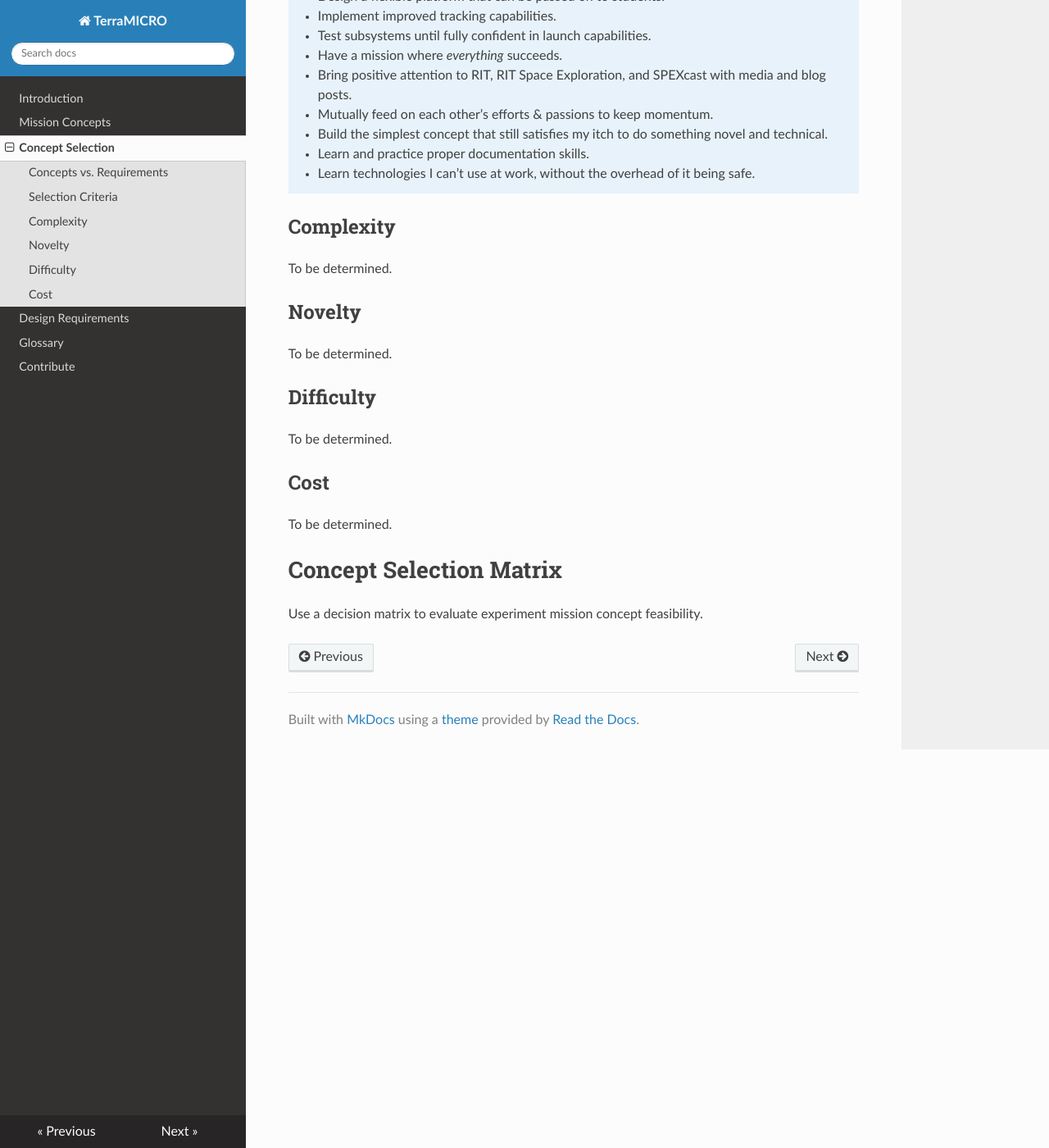
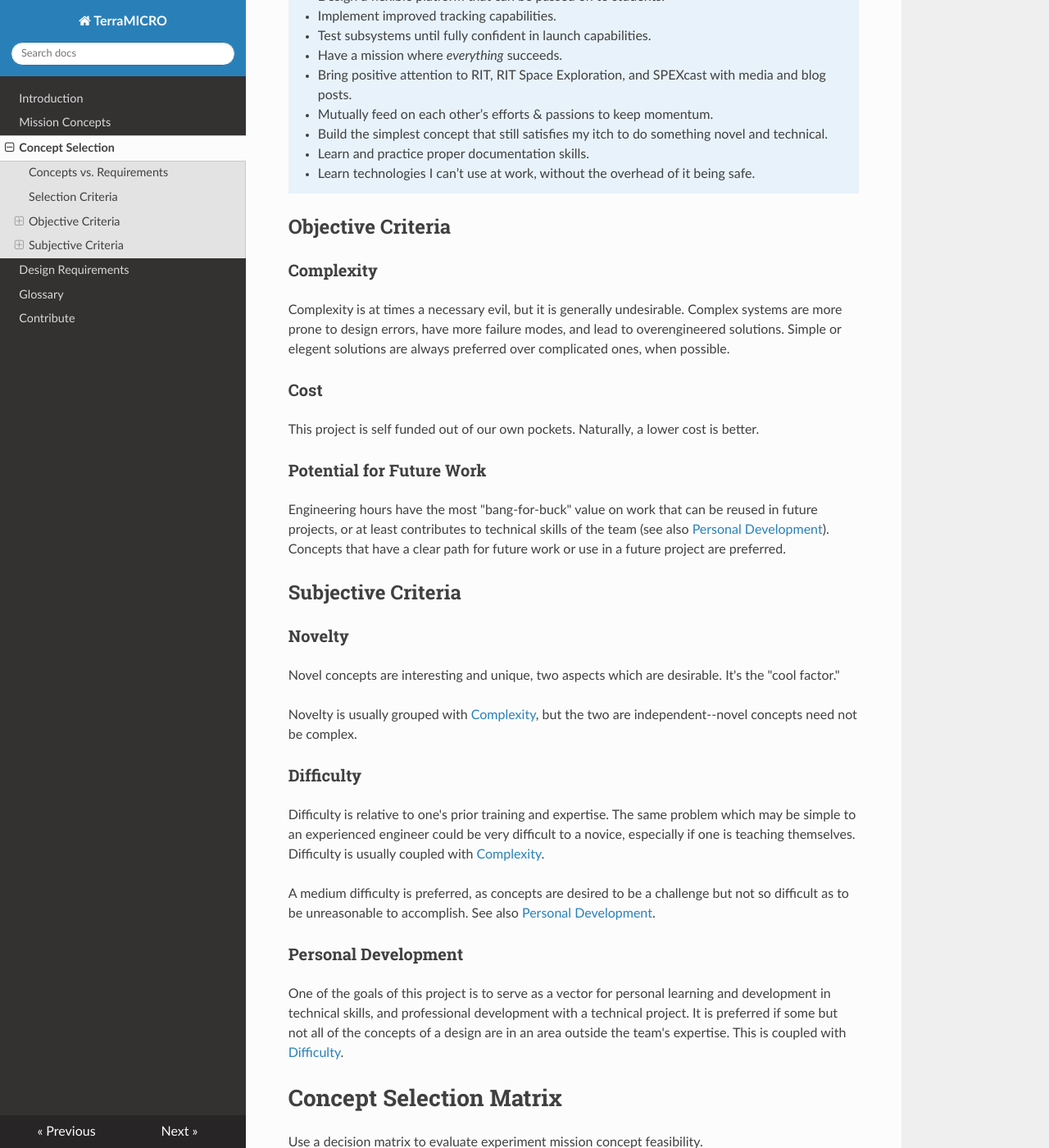
Before and after one commit to TerraHAB/TerraMICRO, an MkDocs documentation site: the page built from docs/concept-selection.md, in a window 1280 px wide and 1400 px high, scrolled down 1270 px. Shown: the whole window at 82% size. Built offline with MkDocs 1.6.1, drawn with Linux system fonts in a browser that asks for light colours; nearby versions of some CDN libraries; some of the changed text lies outside the part shown.

Commit message:
selection criteria

```diff
--- a/docs/concept-selection.md
+++ b/docs/concept-selection.md
@@ -61,24 +61,58 @@ formulating design requirements from there.
     - Learn technologies I can’t use at work, without the overhead of it being
       safe.
 
+## Objective Criteria
+### Complexity
 
-## Complexity
+Complexity is at times a necessary evil, but it is generally undesirable.
+Complex systems are more prone to design errors, have more failure modes, and
+lead to overengineered solutions. Simple or elegent solutions are always
+preferred over complicated ones, when possible.
 
-To be determined.
+### Cost
 
-## Novelty
+This project is self funded out of our own pockets. Naturally, a lower cost is
+better.
 
-To be determined.
+### Potential for Future Work
 
-## Difficulty
+Engineering hours have the most "bang-for-buck" value on work that can be reused
+in future projects, or at least contributes to technical skills of the team (see
+also [Personal Development](#personal-development)). Concepts that have a clear
+path for future work or use in a future project are preferred.
 
-To be determined.
+## Subjective Criteria
+### Novelty
+Novel concepts are interesting and unique, two aspects which are desirable. It's
+the "cool factor."
 
-## Cost
+Novelty is usually grouped with [Complexity](#complexity), but the two are
+independent--novel concepts need not be complex.
 
-To be determined.
+### Difficulty
 
+Difficulty is relative to one's prior training and expertise. The same problem
+which may be simple to an experienced engineer could be very difficult to a
+novice, especially if one is teaching themselves. Difficulty is usually coupled
+with [Complexity](#complexity).
+
+A medium difficulty is preferred, as concepts are desired to be a challenge but
+not so difficult as to be unreasonable to accomplish. See also [Personal
+Development](#personal-development).
+
+### Personal Development
+One of the goals of this project is to serve as a vector for personal learning
+and development in technical skills, and professional development with a
+technical project. It is preferred if some but not all of the concepts of a
+design are in an area outside the team's expertise. This is coupled with
+[Difficulty](#difficulty).
 
 # Concept Selection Matrix
 
 Use a decision matrix to evaluate experiment mission concept feasibility.
+
+## Objective Selection Matrix
+
+## Objective and Subjective Selection Matrix
+
+## Selection Matrix Weighted by Personal Preference
```
